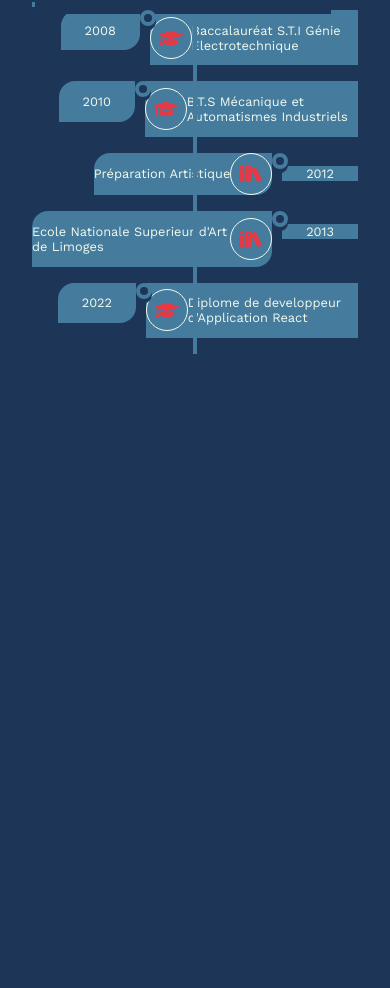
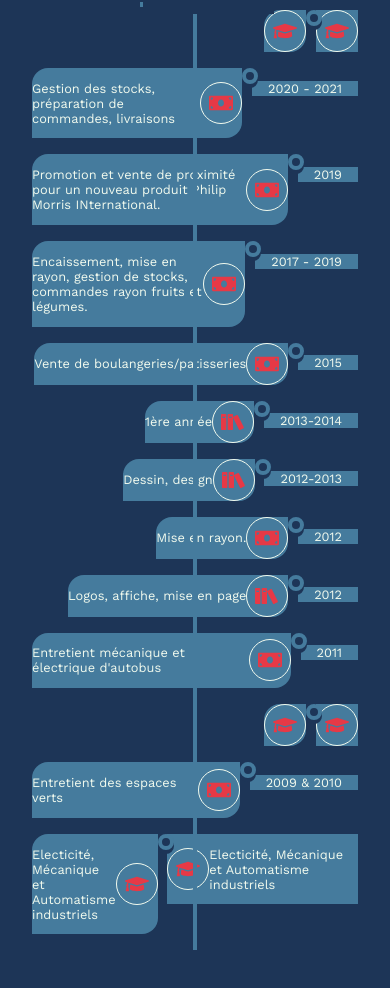
Before and after one commit to picyoh/cv, a React (Create React App) app: page / in a window 390 px wide. Shown: the part 2068-3056 px from the top of the page. Before the commit the page ends 2506 px from the top, so only its background shows below. Built offline with nearby package versions, Linux system fonts and the light colour scheme.

Commit message:
refactor: :construction: education
sizing timeline mobile S

```diff
--- a/src/components/Timeline.jsx
+++ b/src/components/Timeline.jsx
@@ -1,7 +1,6 @@
 import React from 'react'
 
-import { GrCertificate } from "react-icons/gr"
-import { FaGraduationCap } from "react-icons/fa"
+import { FaGraduationCap, FaMoneyBill } from "react-icons/fa"
 import { ImBooks } from "react-icons/im"
 
 function Timeline(props) {
@@ -9,7 +8,7 @@ function Timeline(props) {
     const { datas } = props;
 
     const iconTypes = [
-        { name: "certification", icon: <GrCertificate /> },
+        { name: "job", icon: <FaMoneyBill /> },
         { name: "degree", icon: <FaGraduationCap /> },
         { name: "school", icon: <ImBooks /> },
     ];
@@ -33,11 +32,11 @@ function Timeline(props) {
     const list = datas.map((element, index) => {
 
         const iconType = iconTypes.filter(iconType => iconType.name === element.type)[0];
-
+        // TODO: hide jobs
         return (
             <div className="timeline__content" key={index}>
                 <div className="timeline__content__left">
-                    {iconType.name === "school" ?
+                    {iconType.name === "school" || "job" ?
                         <div className='content'>
                             <p>{element.infos}</p>
                             {iconSpan(iconType.icon)}
--- a/src/datas/educationDatas.js
+++ /dev/null
@@ -1,9 +0,0 @@
-export const educationDatas = [
-    {year: 2008, infos: "Baccalauréat S.T.I Génie Electrotechnique", type:"degree"},
-    {year: 2010, infos: "B.T.S Mécanique et Automatismes Industriels", type:"degree"},
-    {year: 2012, infos: "Préparation Artistique", type:"school"},
-    {year: 2013, infos: "Ecole Nationale Superieur d'Art de Limoges", type:"school"},
-    {year: 2022, infos: "Diplome de developpeur d'Application React", type:"degree"},
-]
-
-// TODO: ajouter les textes entier
--- /dev/null
+++ b/src/datas/timelineDatas.js
@@ -0,0 +1,97 @@
+export const timelineDatas = [
+  {
+    year: "2021 - 2022",
+    title: "Developpeur Front End",
+    place: "Openclassrooms",
+    infos: "",
+    type: "degree",
+  },
+  {
+    year: "2020 - 2021",
+    title: "Gestionnaire de stocks",
+    place: "Capel Paris",
+    infos: "Gestion des stocks, préparation de commandes, livraisons",
+    type: "job",
+  },
+  {
+    year: "2019",
+    title: "Conseiller de ventes",
+    place: "Groupe GR",
+    infos:
+      "Promotion et vente de proximité pour un nouveau produit Philip Morris INternational.",
+    type: "job",
+  },
+  {
+    year: "2017 - 2019",
+    title: "Employé commercial",
+    place: "Carrefour Market Valence",
+    infos:
+      "Encaissement, mise en rayon, gestion de stocks, commandes rayon fruits et légumes.",
+    type: "job",
+  },
+  {
+    year: "2015",
+    title: "Vendeur en boulangerie",
+    place: "Les Vieilles Poutres",
+    infos: "Vente de boulangeries/patisseries",
+    type: "job",
+  },
+  {
+    year: "2013-2014",
+    title: "E.N.S.A. Limoges",
+    place: "Ecole Nationale Superieur d'Art de Limoges",
+    infos: "1ère année",
+    type: "school",
+  },
+  {
+    year: "2012-2013",
+    title: "Préparation Artistique",
+    place: "Prep'art paris",
+    infos: "Dessin, design",
+    type: "school",
+  },
+  {
+    year: "2012",
+    title: "Employé commercial",
+    place: "Carrefour Market Montesson",
+    infos: "Mise en rayon.",
+    type: "job",
+  },
+  {
+    year: "2012",
+    title: "Thangs",
+    place: "création autoentreprise design graphique",
+    infos: "Logos, affiche, mise en page",
+    type: "school",
+  },
+  {
+    year: "2011",
+    title: "Mécanicien poids lourds",
+    place: "C.S.O.",
+    infos: "Entretient mécanique et électrique d'autobus",
+    type: "job",
+  },
+  {
+    year: "2010",
+    title: "B.T.S M.A.I",
+    fullName: "B.T.S Mécanique et Automatismes Industriels",
+    place: "Lycée Léonarde de Vinci Saint-Germain-en-laye",
+    infos: "",
+    type: "degree",
+  },
+  {
+    year: "2009 & 2010",
+    title: "Employé service Espace vert",
+    place: "Ville de Montesson",
+    infos: "Entretient des espaces verts",
+    type: "job",
+  },
+  {
+    year: "2008",
+    title: "Bac S.T.I",
+    fullName: "Baccalauréat S.T.I Génie Electrotechnique",
+    place: "Lycée Léonarde de Vinci Saint-Germain-en-laye",
+    infos: "Electicité, Mécanique et Automatisme industriels",
+    type: "degree",
+  },
+];
--- a/src/sass/components/_timeline.scss
+++ b/src/sass/components/_timeline.scss
@@ -68,25 +68,22 @@
   width: fit-content;
   height: fit-content;
   background-color: $primary-color;
-  // margin: 0.5rem;
 }
 
 .date p {
-  padding: 0 1.5rem;
+  padding: 0 1rem;
 }
 
 .content {
   background-color: $primary-color;
   display: flex;
   align-items: center;
-  // margin: 0.5rem;
 }
 
 .icon {
   height: 24px;
   width: 24px;
   padding: 0.5rem;
-  // margin: 1rem;
   border: 1px solid $fake-white;
   border-radius: 50%;
   display: flex;
--- a/src/sass/sections/_education.scss
+++ b/src/sass/sections/_education.scss
@@ -2,13 +2,14 @@
   position: relative;
   &::before {
     @include intro-curve;
-    right: 15%
+    right: 15%;
   }
 
   .title {
-    width:80%;
-    &h3::after {
-      right: 98%;
+    width: 30%;
+    margin-left: 33%;
+    h3::after {
+      left: -0.7rem;
     }
   }
 }
--- a/src/sass/sections/_skills.scss
+++ b/src/sass/sections/_skills.scss
@@ -6,8 +6,8 @@
   }
 
   .title {
-    width: 55%;
-    margin-left: 3.9rem;
+    width: 65%;
+    margin-left: 15%;
   }
 
   &__list {
--- a/src/sections/Education.jsx
+++ b/src/sections/Education.jsx
@@ -1,5 +1,5 @@
 import React from 'react'
-import { educationDatas } from '../datas/educationDatas'
+import { timelineDatas } from '../datas/timelineDatas'
 import Timeline from '../components/Timeline'
 
 function Education() {
@@ -9,7 +9,7 @@ function Education() {
             <div className="title">
                 <h3>Education</h3>
             </div>
-            <Timeline datas={educationDatas} />
+            <Timeline datas={timelineDatas} />
         </div>
     )
 }
```
